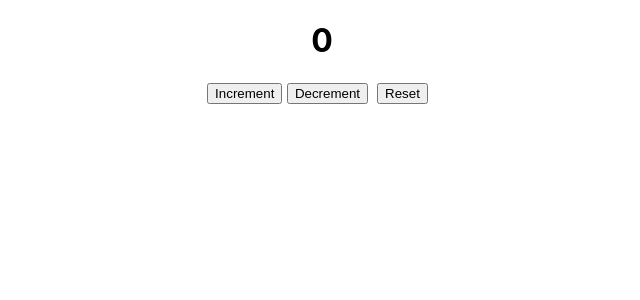
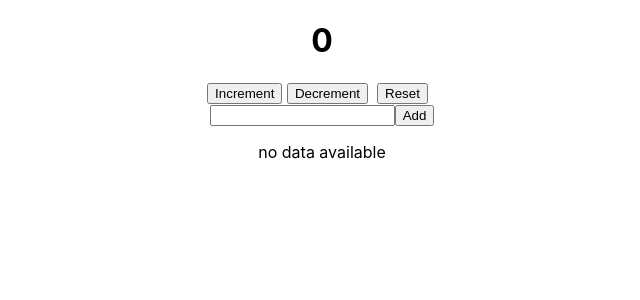
Before and after one commit to tejualapati97/teju-1, a React (Create React App) app: page / in a window 1280 px wide. Shown: the top 300 px of the page, without its empty margins (318-958 px from the left). Built offline with nearby package versions, Linux system fonts and the light colour scheme.

Commit message:
Todo implementation

```diff
--- a/src/App.js
+++ b/src/App.js
@@ -1,10 +1,12 @@
 import logo from "./logo.svg";
 import "./App.css";
 import Counter from "./components/Counter";
+import Todo from "./components/Todo";
 
 function App() {
   return <div className="App">
     <Counter/>
+    <Todo/>
   </div>;
 }
 
--- /dev/null
+++ b/src/components/Todo.js
@@ -0,0 +1,30 @@
+import React, { useState } from "react";
+
+const Todo = () => {
+  const [item, setItem] = useState("");
+  const [list, setList] = useState([]);
+  const handleChange = (e) => {
+    setItem(e.target.value);
+  };
+  const handleAdd = (e) => {
+    if (item !== "") {
+      setList([...list, item]);
+      setItem("");
+    }
+  };
+  return (
+    <>
+      <input type="text" value={item} onChange={(e) => handleChange(e)} />
+      <button onClick={handleAdd}>Add</button>
+      <>
+        {list.length > 0
+          ? list.map((teju, index) => {
+              return <li key={index}>{teju}</li>;
+            })
+          : <p>no data available</p>}
+      </>
+    </>
+  );
+};
+
+export default Todo;
```
